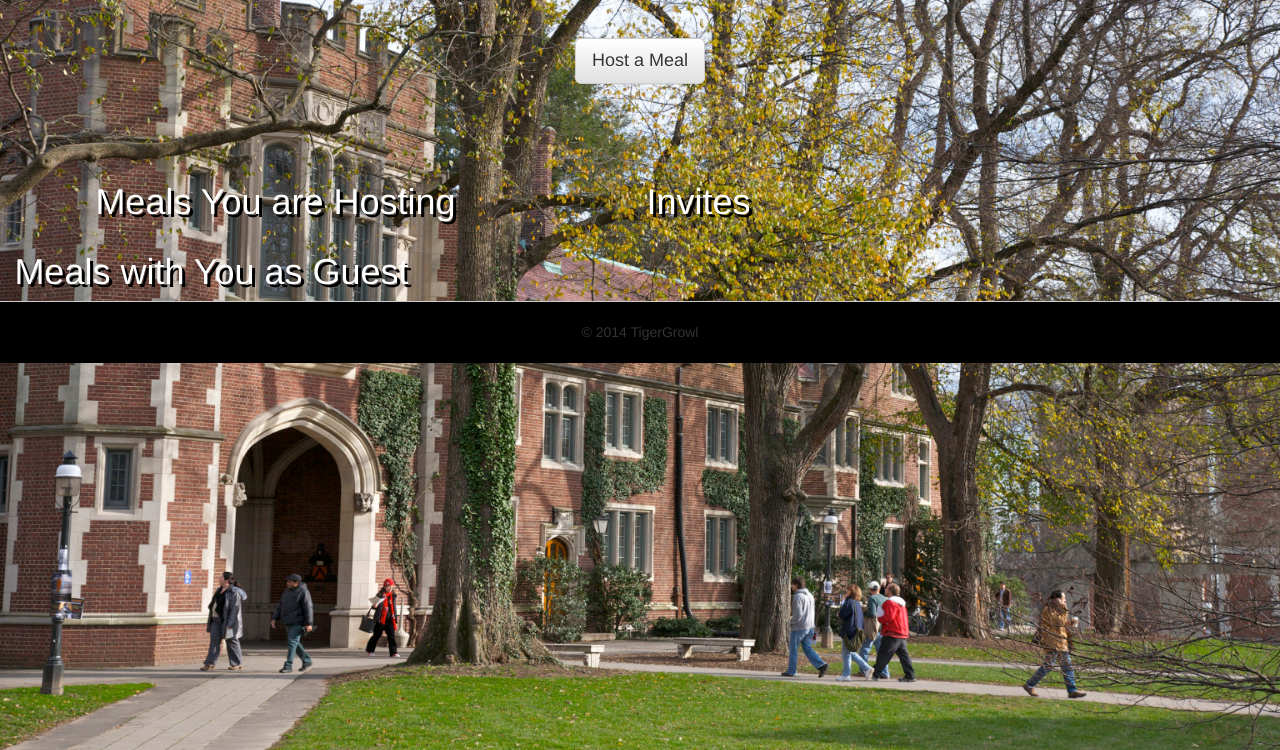
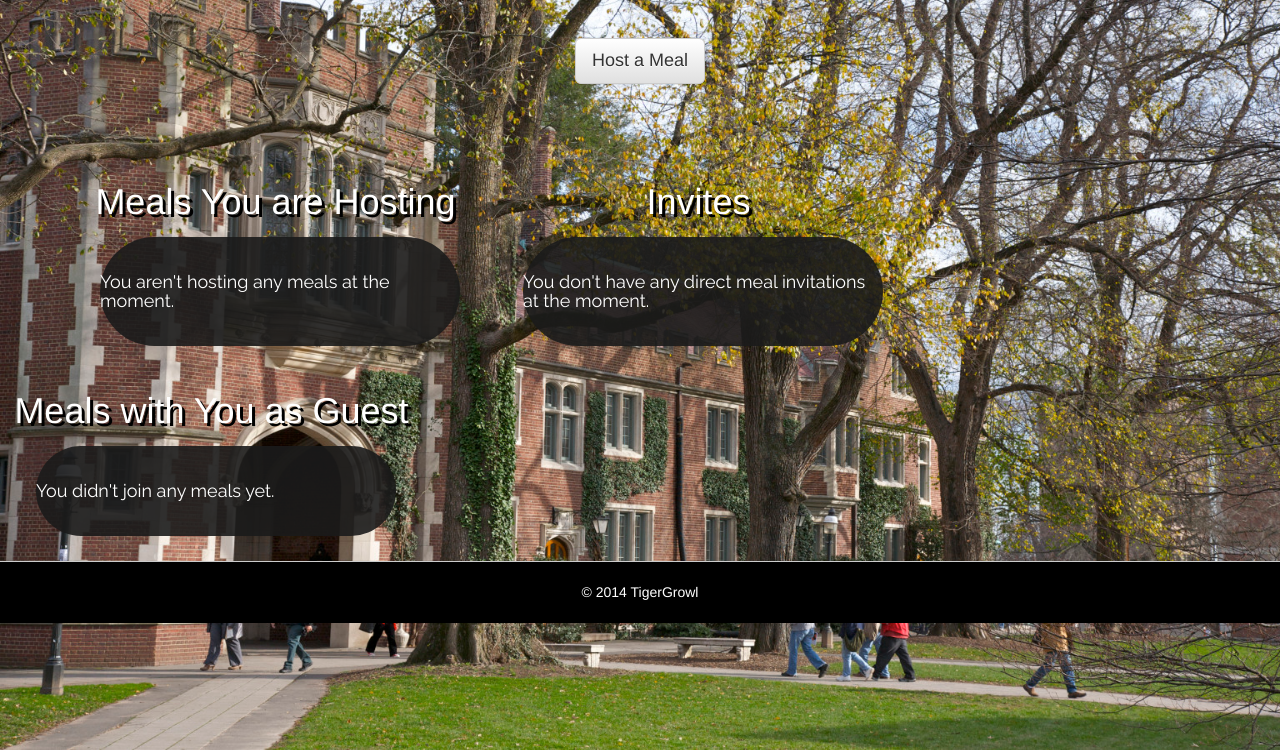
Before and after one commit to a-jain/TigerGrowl, a Flask app: page /mymeals/1 in a window 1280 px wide. Shown: the part 50-800 px from the top of the page. Run offline with Flask 2, Linux system fonts and the light colour scheme; data that the repository does not hold is empty; some libraries are stand-ins or nearby versions; some web fonts are replaced.

Commit message:
Fix empty messages AGAIN

```diff
--- a/templates/mymeals.html
+++ b/templates/mymeals.html
@@ -142,7 +142,9 @@
 
 				// self populate the Host divs
 				if (objHost == 0) {
-					$(".host-column").append("<h3>You aren't hosting any meals.</h3>");
+					$(".host-column").append("<div class='row feed-row'> \
+						<h4 style='color:white;'>You aren't hosting any meals at the moment.</h4> \
+					</div>");
 				}
 				$.each(objHost, function() {
 				    $(".host-column").append(hostrowDiv);
@@ -151,7 +153,7 @@
 				// self populate the Invite divs
 				if (objInvite.length == 0) {
 					$(".invite-column").append("<div class='row feed-row'> \
-						<h4>You don't have any direct meal invitations at the moment.</h4>
+						<h4 style='color:white;'>You don't have any direct meal invitations at the moment.</h4> \
 					</div>");
 				}
 				else {
@@ -163,7 +165,7 @@
 				// self populate the Guest divs
 				if (objGuest.length == 0) {
 					$(".guest-column").append("<div class='row feed-row'> \
-						<h4>You don't have any direct meal invitations at the moment.</h4>
+						<h4 style='color:white;'>You didn't join any meals yet.</h4> \
 					</div>");
 				}
 				else {
@@ -237,7 +239,7 @@
 				<footer style="clear:both;">
 					<div class="container">
 					<div class="row">
-						<div class="col" style="text-align:center;">&copy; 2014 TigerGrowl</div>
+						<div class="col" style="text-align:center;color:white;">&copy; 2014 TigerGrowl</div>
 						<div class="col-md-4">
 							<ul class="nav nav-pills">
 
```
